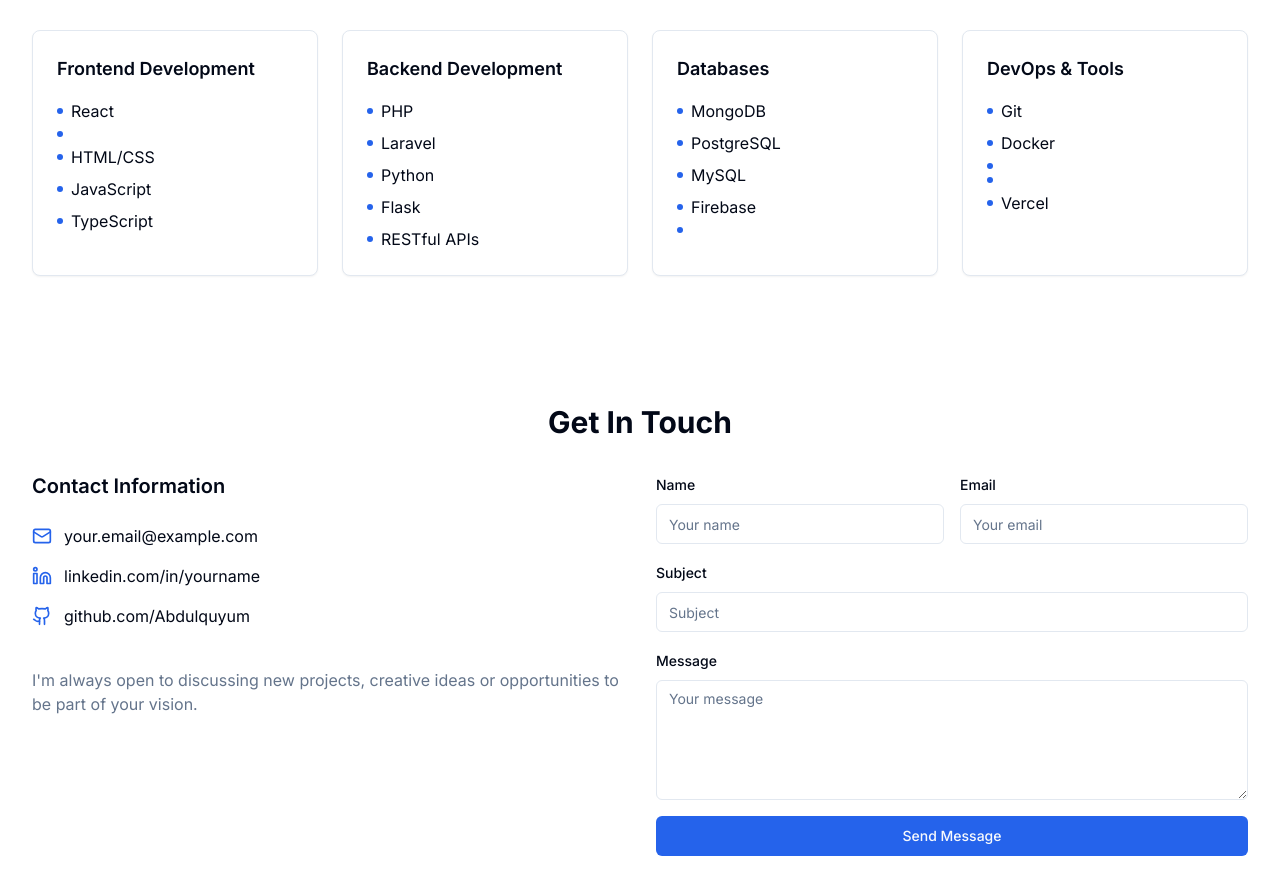
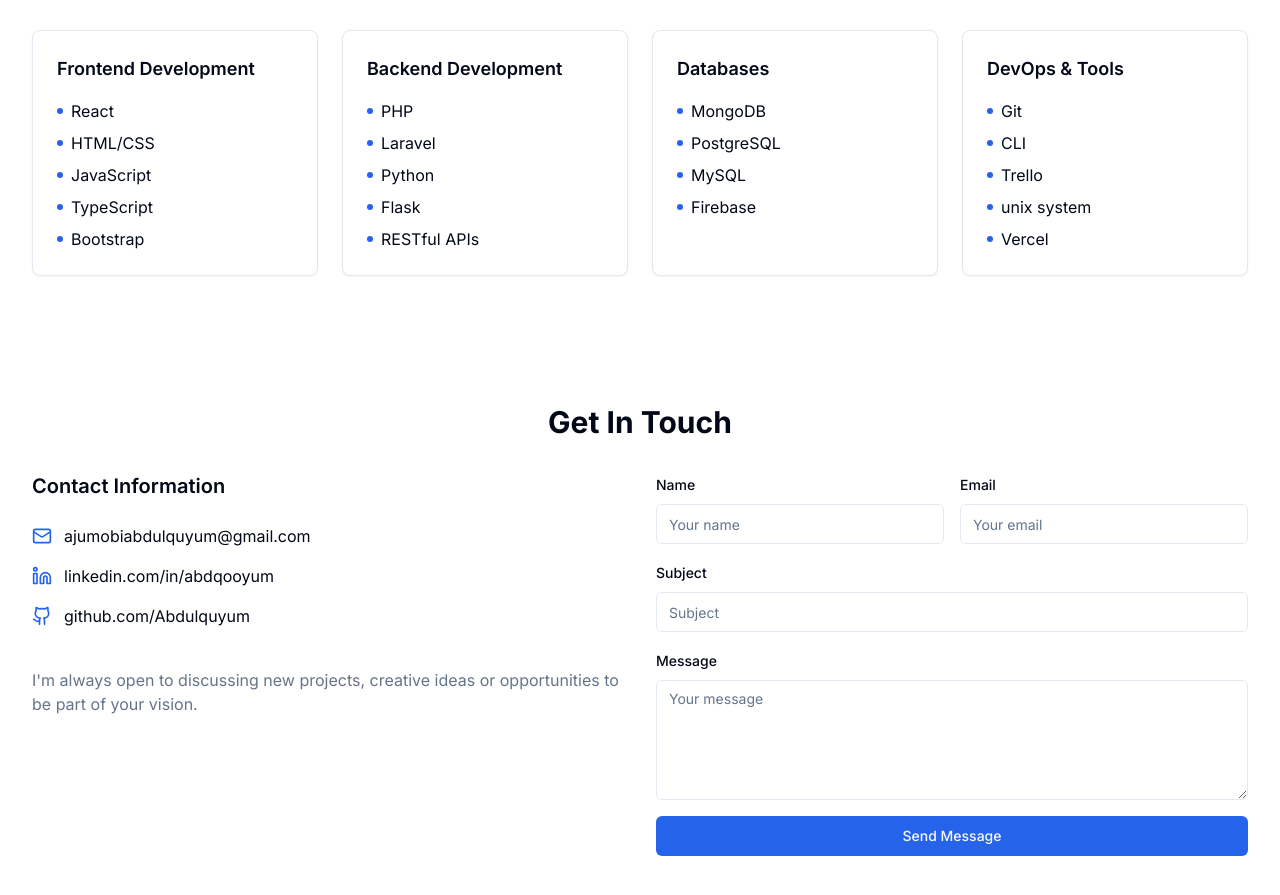
Before and after one commit to Abdulquyum/MyPortfolio, a Next.js app: page / in a window 1280 px wide. Shown: the part 2001-2896 px from the top of the page. Built offline with nearby package versions, Linux system fonts and the light colour scheme.

Commit message:
my portfolio webpage

```diff
--- a/app/page.tsx
+++ b/app/page.tsx
@@ -222,11 +222,11 @@ export default function Home() {
           <div className="grid grid-cols-2 md:grid-cols-3 lg:grid-cols-4 gap-6">
             <SkillCard
               title="Frontend Development"
-              items={["React", "", "HTML/CSS", "JavaScript", "TypeScript"]}
+              items={["React", "HTML/CSS", "JavaScript", "TypeScript", "Bootstrap"]}
             />
             <SkillCard title="Backend Development" items={["PHP", "Laravel", "Python", "Flask", "RESTful APIs"]} />
-            <SkillCard title="Databases" items={["MongoDB", "PostgreSQL", "MySQL", "Firebase", ""]} />
-            <SkillCard title="DevOps & Tools" items={["Git", "Docker", "", "", "Vercel"]} />
+            <SkillCard title="Databases" items={["MongoDB", "PostgreSQL", "MySQL", "Firebase"]} />
+            <SkillCard title="DevOps & Tools" items={["Git", "CLI", "Trello", "unix system", "Vercel"]} />
           </div>
         </section>
 
@@ -239,12 +239,12 @@ export default function Home() {
               <div className="space-y-4">
                 <div className="flex items-center gap-3">
                   <Mail className="h-5 w-5 text-primary" />
-                  <span>your.email@example.com</span>
+                  <span>ajumobiabdulquyum@gmail.com</span>
                 </div>
                 <div className="flex items-center gap-3">
                   <Linkedin className="h-5 w-5 text-primary" />
                   <Link href="#" className="hover:text-primary">
-                    linkedin.com/in/yourname
+                    linkedin.com/in/abdqooyum
                   </Link>
                 </div>
                 <div className="flex items-center gap-3">
```
